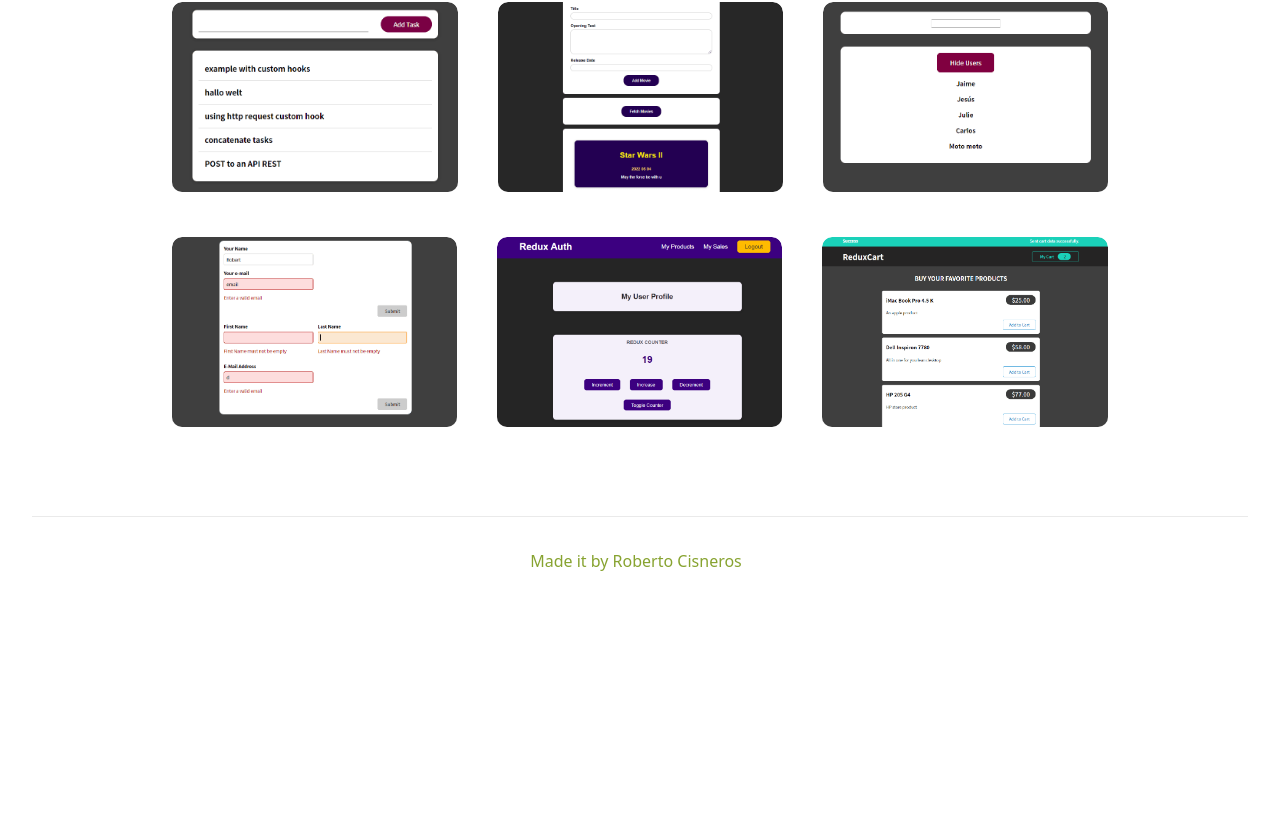
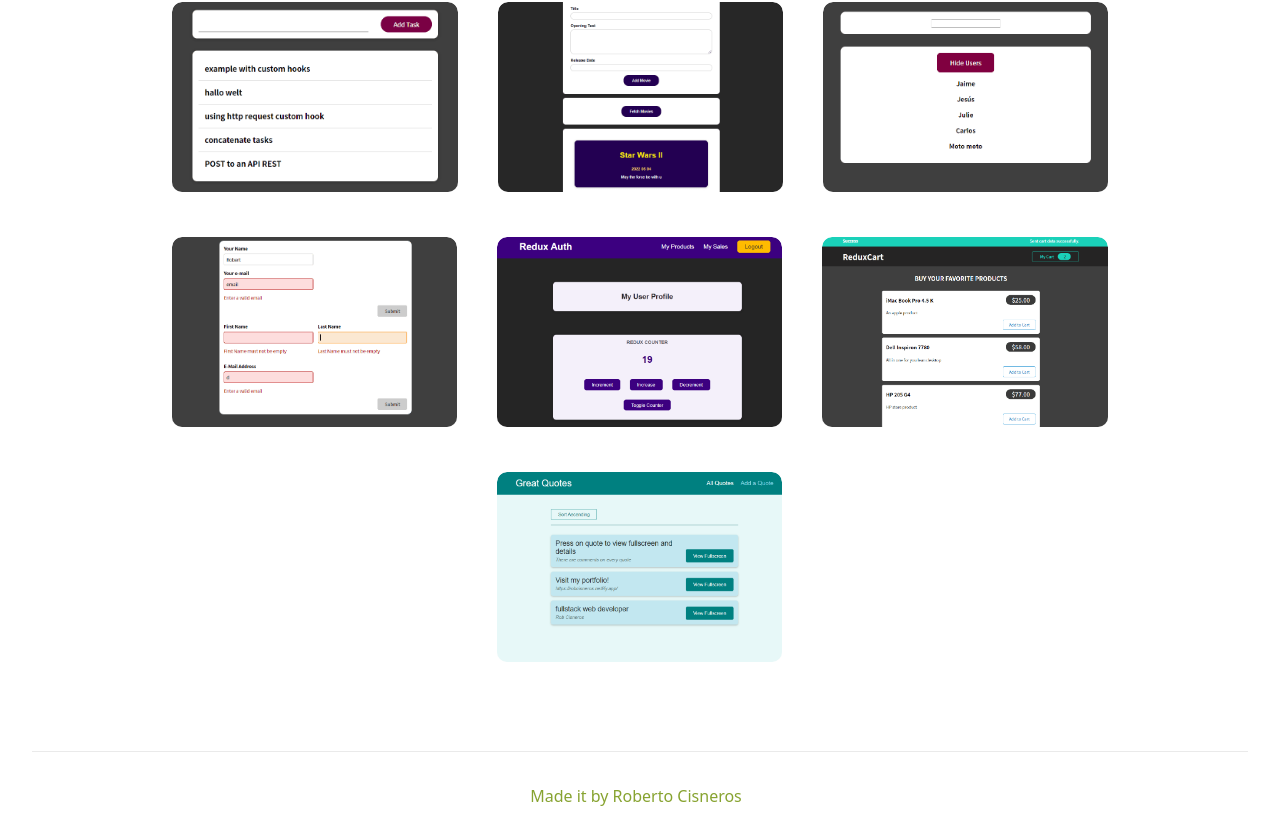
Before and after one commit to robcisneros/my-portfolio, a Next.js app: page / in a window 1280 px wide. Shown: the part 765-1605 px from the top of the page. Before the commit the page ends 1370 px from the top, so only its background shows below. Built offline with nearby package versions, Linux system fonts and the light colour scheme.

Commit message:
adding react routing

```diff
--- a/components/ProjectsData.js
+++ b/components/ProjectsData.js
@@ -73,6 +73,12 @@ const ProjectsData = [
     href: "https://cart-redux-notification.netlify.app/",
     id: 12,
   },
+  {
+    title: "React routing",
+    description: "Using URL query to routing into pages,sorting data from a backend.",
+    href: "https://routing-mpa-react.netlify.app/quotes",
+    id: 13,
+  },
 ];
 
 export default ProjectsData;
--- a/pages/index.js
+++ b/pages/index.js
@@ -17,6 +17,7 @@ import imageProject9 from "../assets/p9-filteredUsers.png";
 import imageProject10 from "../assets/p10-validationCSS.png";
 import imageProject11 from "../assets/p11-redux-slicers.png";
 import imageProject12 from "../assets/p12-cart-redux.png";
+import imageProject13 from "../assets/p13-react-routing-MPA.png";
 
 export default function Home() {
   const HardData = ProjectsData;
@@ -33,6 +34,7 @@ export default function Home() {
     imageProject10,
     imageProject11,
     imageProject12,
+    imageProject13,
   ];
 
   let content = <p>Found no projects.</p>;
```
Also changed, not shown: assets/p13-react-routing-MPA.png (added).
